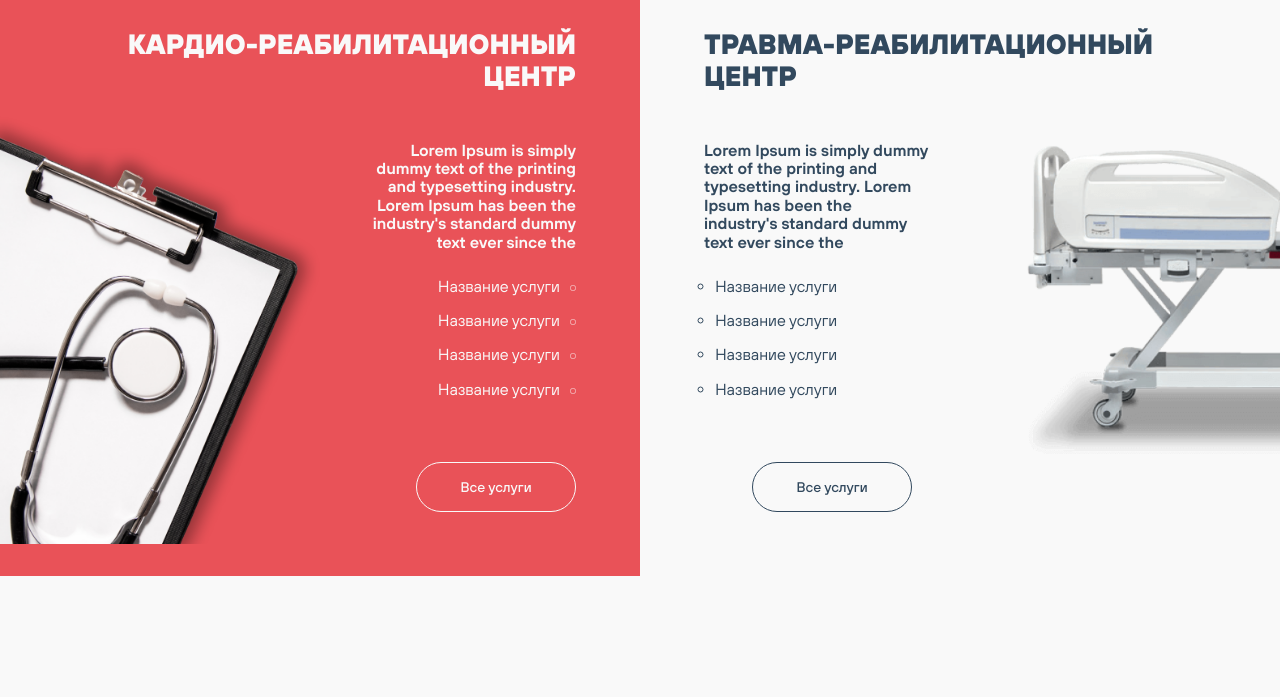
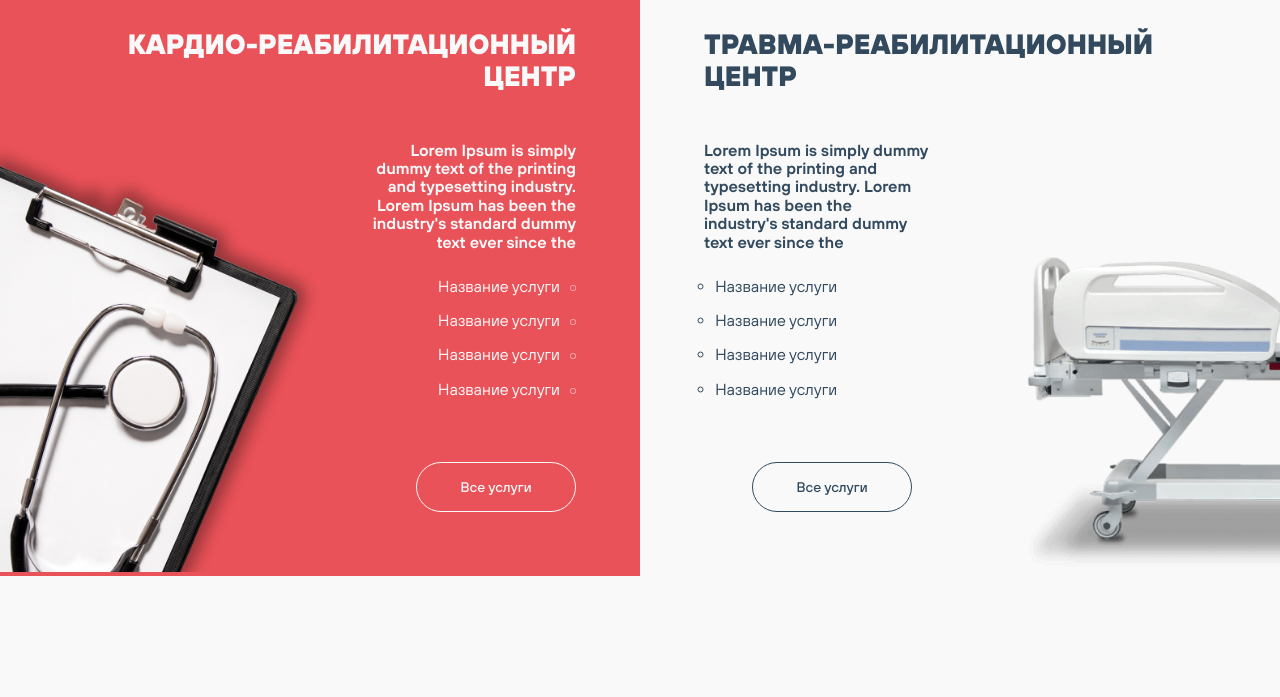
Before and after one commit to alisagareeva19/Project-Figma-Medsite-fr11_1, a plain HTML site: page index.html in a window 1280 px wide. Shown: the part 93-790 px from the top of the page. Drawn offline with Linux system fonts and the light colour scheme.

Commit message:
положение картинок в слогане

```diff
--- a/assets/styles/style.css
+++ b/assets/styles/style.css
@@ -321,7 +321,8 @@
 .main__fon1 {
     grid-column: 1/2;
     grid-row: 2/3;
-    align-items: end;
+    margin-top: auto;
+    margin-bottom: 0;
 }
 
 .main__img1 {
@@ -405,7 +406,8 @@
 .main__fon2 {
     grid-column: 2/3;
     grid-row: 2/3;
-    align-items: end;
+    margin-top: auto;
+    margin-bottom: 0;
 }
 
 .main__img2 {
```
